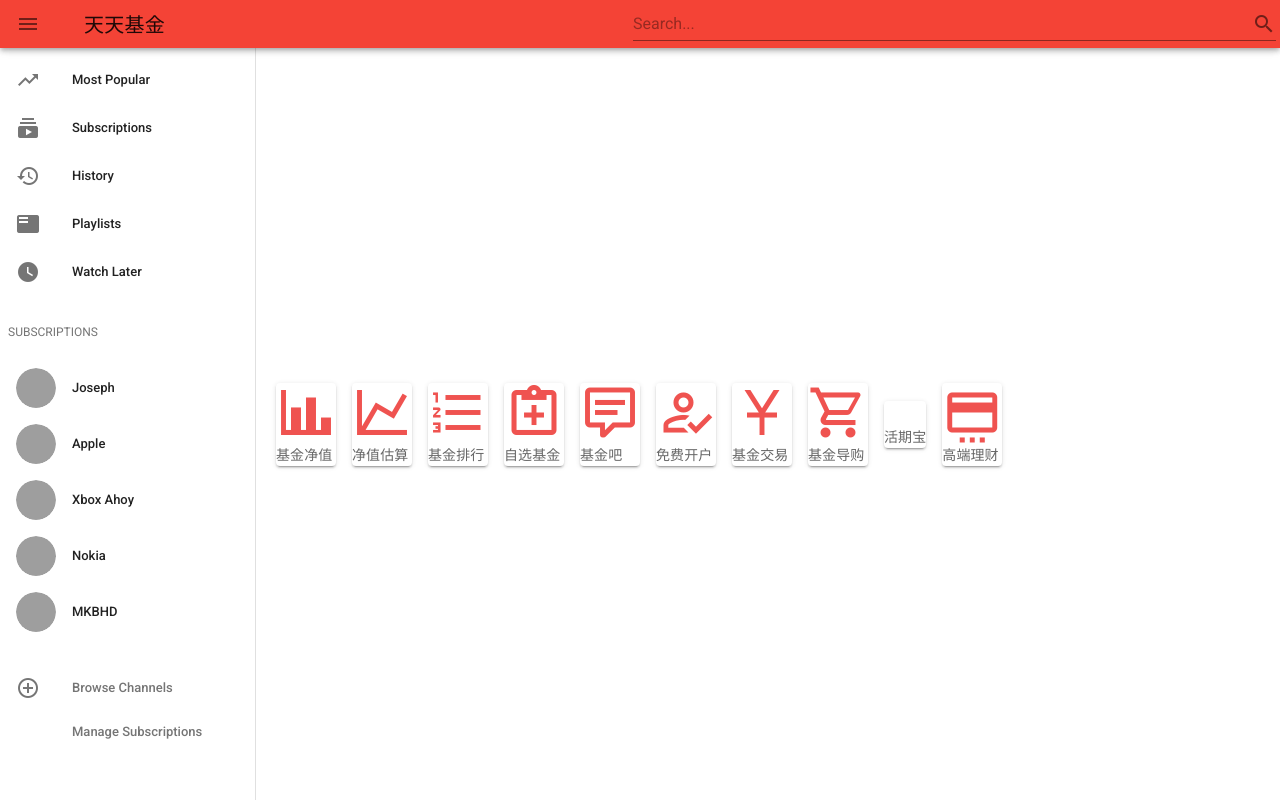
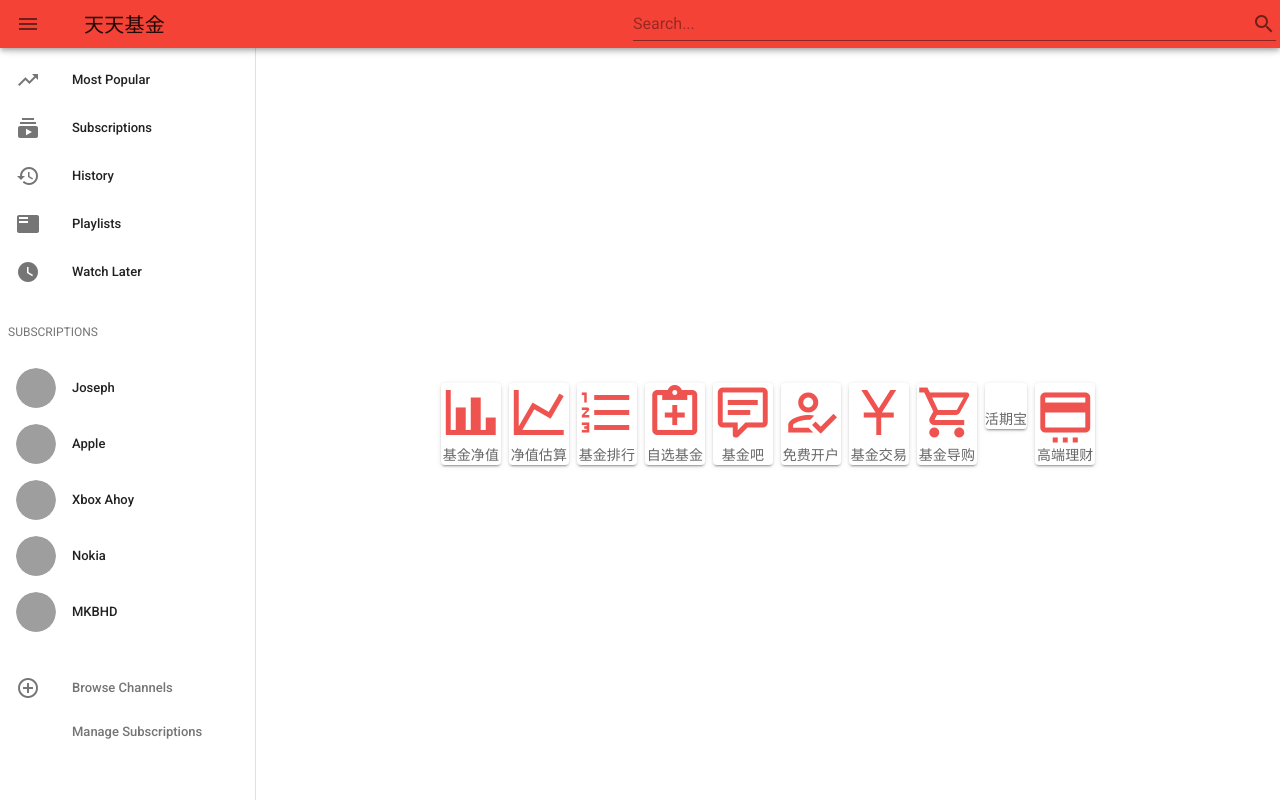
Before and after one commit to leiyoujia/Found-Fund, a Vue app: page / in a window 1280 px wide. Built offline with nearby package versions, Linux system fonts and the light colour scheme; grey boxes are pictures that could not be loaded.

Commit message:
使 Tab 居中

```diff
--- a/src/App.vue
+++ b/src/App.vue
@@ -92,54 +92,14 @@
 
         <v-content>
             <v-container class="fill-height">
-                <div
-                    v-for="item in tabList"
-                    :key="item.label"
-                >
+                <div  class="card-tabs">
                     <nav-tab
+                        v-for="item in tabList"
+                        :key="item.label"
                         :icon="item.icon"
                         :text="item.label"
                     />
                 </div>
-            <!--                <v-row-->
-            <!--                    justify="center"-->
-            <!--                    align="center"-->
-            <!--                >-->
-            <!--                    <v-col class="shrink">-->
-            <!--                        <v-tooltip right>-->
-            <!--                            <template v-slot:activator="{ on }">-->
-            <!--                                <v-btn-->
-            <!--                                    :href="source"-->
-            <!--                                    icon-->
-            <!--                                    large-->
-            <!--                                    target="_blank"-->
-            <!--                                    v-on="on"-->
-            <!--                                >-->
-            <!--                                    <v-icon large>-->
-            <!--                                        mdi-code-tags-->
-            <!--                                    </v-icon>-->
-            <!--                                </v-btn>-->
-            <!--                            </template>-->
-            <!--                            <span>Source</span>-->
-            <!--                        </v-tooltip>-->
-            <!--                        <v-tooltip right>-->
-            <!--                            <template v-slot:activator="{ on }">-->
-            <!--                                <v-btn-->
-            <!--                                    icon-->
-            <!--                                    large-->
-            <!--                                    href="https://codepen.io/johnjleider/pen/aezMOO"-->
-            <!--                                    target="_blank"-->
-            <!--                                    v-on="on"-->
-            <!--                                >-->
-            <!--                                    <v-icon large>-->
-            <!--                                        mdi-codepen-->
-            <!--                                    </v-icon>-->
-            <!--                                </v-btn>-->
-            <!--                            </template>-->
-            <!--                            <span>Codepen</span>-->
-            <!--                        </v-tooltip>-->
-            <!--                    </v-col>-->
-            <!--                </v-row>-->
             </v-container>
         </v-content>
     </v-app>
@@ -154,6 +114,9 @@
     .font-face {
         font-family: "Noto Sans SC" !important;
     }
+    .card-tabs{
+        margin: 0 auto;
+    }
 }
 
 </style>
--- a/src/components/Tab.vue
+++ b/src/components/Tab.vue
@@ -17,21 +17,30 @@
 </script>
 
 <template>
-    <v-card class="ma-2" hover>
+    <v-card
+        class="tab ma-1"
+        hover
+    >
         <v-icon
             color="red lighten-1"
             size="60"
         >
             {{ iconName }}
         </v-icon>
-        <v-card-text class="pa-0">
-            <span class="font-face">
-                {{ displayText }}
-            </span>
+        <v-card-text class="font-face text-center pa-0">
+            {{ displayText }}
         </v-card-text>
     </v-card>
 </template>
 
 <style scoped>
+    .tab{
+        float: left;
+        margin-right:20px;
+    }
+    .text-center{
+        text-align: center;
+    }
+
 
 </style>
```
